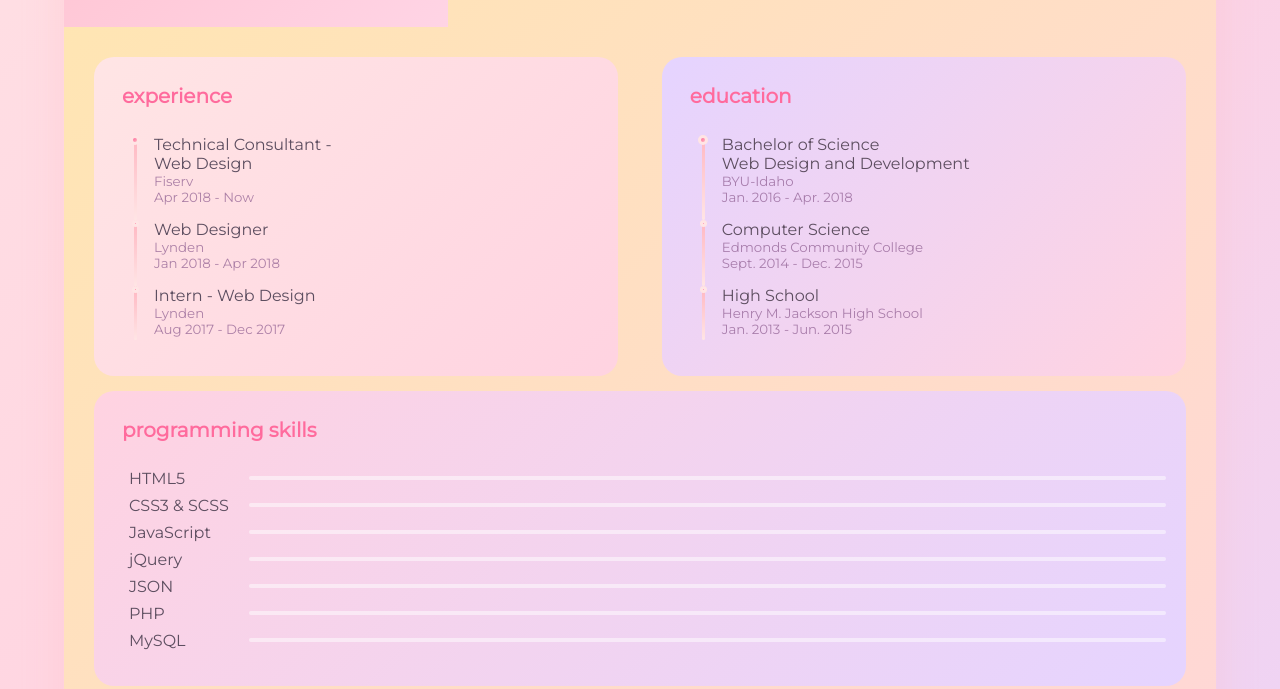
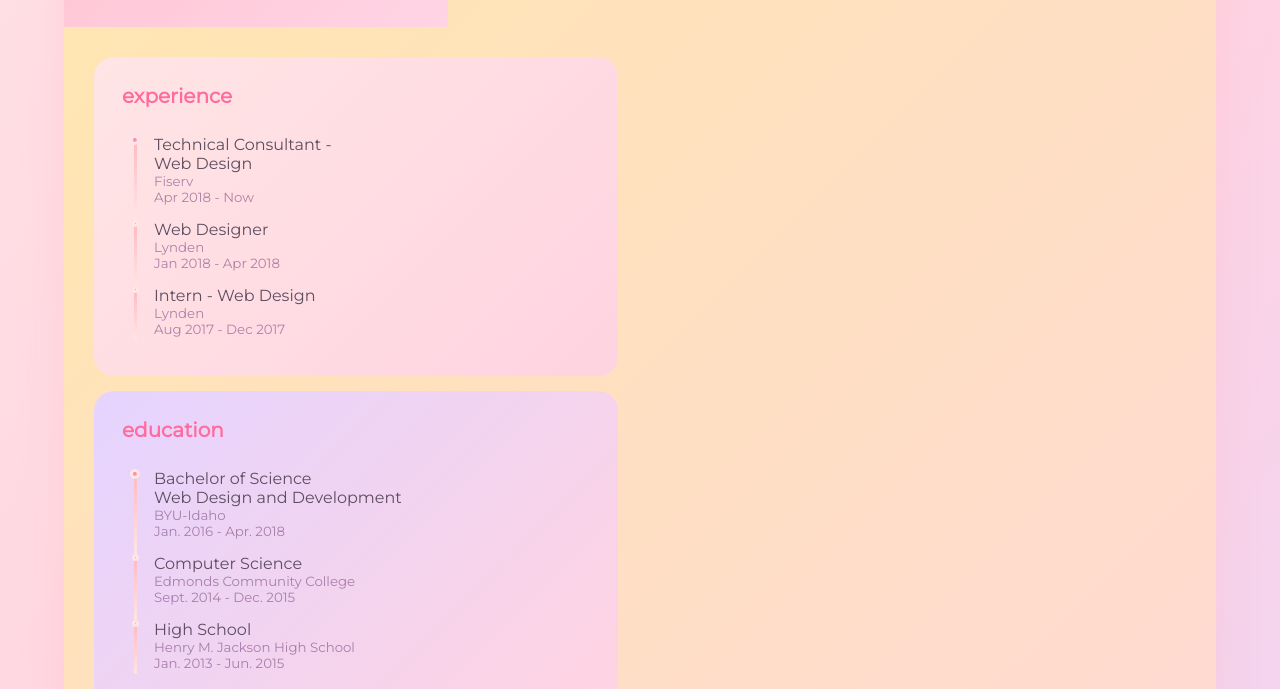
Before and after one commit to RheondaO/randomreposo, a website: page index.html in a window 1280 px wide. Shown: the part 631-1320 px from the top of the page. Drawn offline with Linux system fonts and the light colour scheme.

Commit message:
Update style.css

```diff
--- a/folderder/style.css
+++ b/folderder/style.css
@@ -81,18 +81,17 @@ h3 {
   }
 }
 
-/* Update func section - IMPORTANT: Add float left */
 .resume .func {
   width: 100%;
   padding: 30px 15px;
   box-sizing: border-box;
-  float: left; /* Add this to align with base */
+  display: flex;
+  flex-direction: column;
 }
 
 @media (min-width: 768px) {
   .resume .func {
     width: 66.67%;
-    float: left;
     padding: 30px 15px 30px 0;
   }
 }
```
